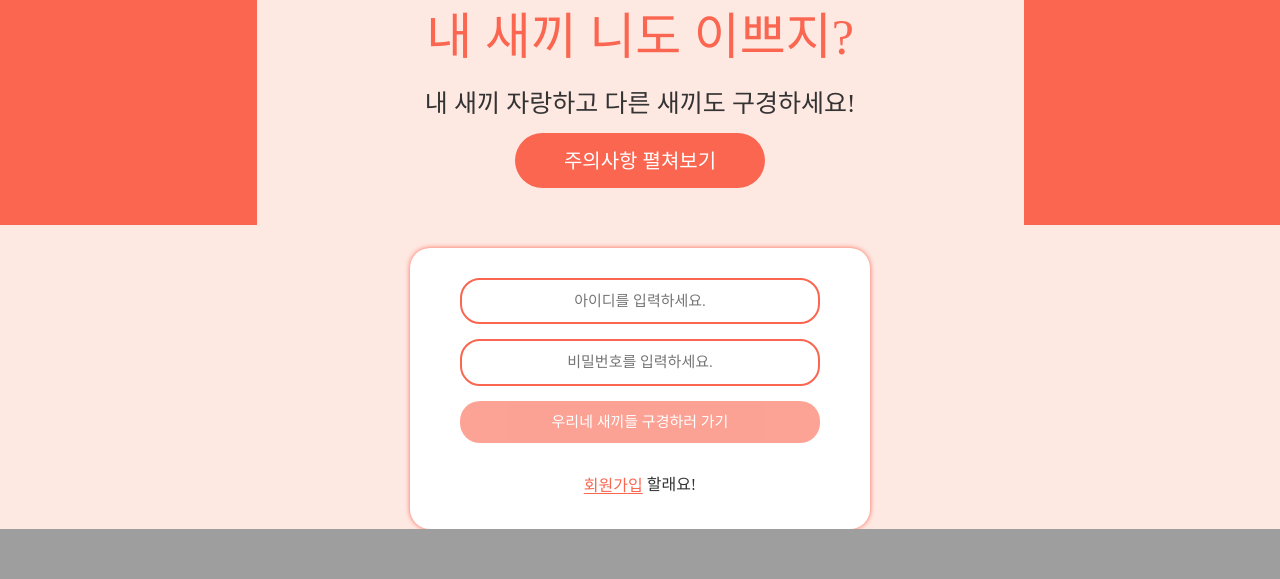
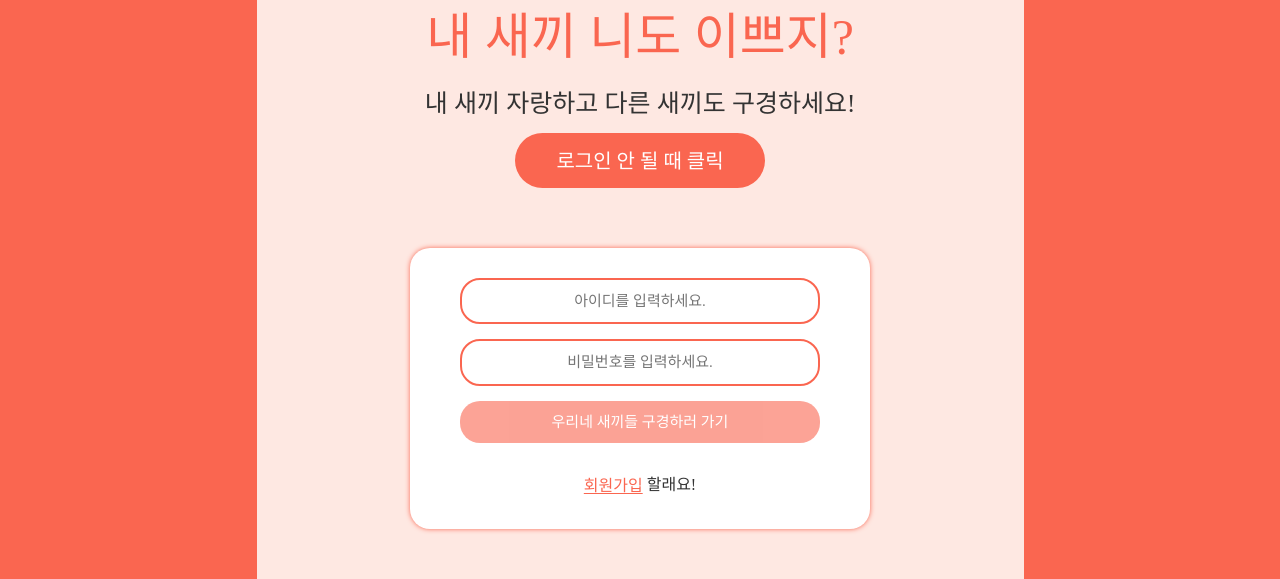
Before and after one commit to easyh321/SWC_ET-s, a Flask app: page / in a window 1280 px wide. Shown: the part 575-1154 px from the top of the page. Before the commit the page ends 1104 px from the top, so only its background shows below. Run offline with Flask 2, Linux system fonts and the light colour scheme; some web fonts are replaced.

Commit message:
로그인 문제 문구 수정

```diff
--- a/total/templates/index.html
+++ b/total/templates/index.html
@@ -57,7 +57,7 @@
 
         .main {
             width: 100vw;
-            height: 100vh;
+            height: auto;
             background-color: #fa6650;
             margin-left: auto;
             margin-right: auto;
@@ -72,7 +72,7 @@
         .main .main-page {
             max-width: 767px;
             width: 100%;
-            height: 100vh;
+            height: 100%;
             text-align: center;
             background: #FEE8E2;
         }
@@ -107,6 +107,13 @@
             font-size: 25px;
         }
 
+        .more {
+            display: flex;
+            flex-direction: column;
+            align-items: center;
+            justify-content: center;
+        }
+
         .more > button {
             background-color: #FA6650;
             color: white;
@@ -128,15 +135,14 @@
         }
 
         #post-box {
-            margin-bottom: 50px;
+            margin-bottom: 10px;
             display: none;
         }
 
         #post-box p {
-            text-align: center;
-            font-size: 20px;
+            font-size: 15px;
 
-            margin-bottom: 30px;
+            margin-bottom: 20px;
         }
 
         #post-box ol {
@@ -306,18 +312,16 @@
                 <p class="sub-tit">내 새끼 자랑하고 다른 새끼도 구경하세요!</p>
                 <div class="more">
                     <button onclick="open_box()" type="button">
-                        <span>주의사항 펼쳐보기</span>
+                        <span>로그인 안 될 때 클릭</span>
                     </button>
                     <div id="post-box" class="mypost">
-                        <p>등록 시 주의사항</p>
-                        <ol>
-                            <li>내 새끼가 아닌 남의 새끼 사진을 업로드한 경우 발생할 문제에 대해서는 책임지지 않습니다. 반드시 내 새끼만 업로드 해 주세요.</li>
-                            <li>정방형에 가까운 비율의 사진 또는 사진의 가운데에 내 새끼가 위치하고 있는 사진을 업로드 하시는 것을 추천드립니다. 이외에는 예쁜 내 새끼 사진이 잘려 나올
-                                수
-                                있습니다.
-                            </li>
-                            <li>현재 등록한 내 새끼 삭제 기능이 구현되어 있지 않습니다. 신중하게 등록을 부탁 드립니다.</li>
-                        </ol>
+                        <p>[긴급 공지] 현재 success와 fail 값이 뜨고 로그인이 되지 않는 현상이 발생하고 있습니다. 해당 문제를 수정하고 있으니 조금만 기다려주세요. 그동안 메인 페이지에 접속하실 수 있도록 임시로 대안을 준비해 놓았습니다. 만약 로그인이 되지 않는다면 다음의
+                            절차를 따라해주세요.</p>
+                        <li>웹 환경에서 로그인 시</li>
+                        <p>그대로 뒤로 가기를 누르시면 팝업창과 함께 메인 페이지로 접속됩니다.</p>
+                        <li>모바일 환경에서 로그인 시</li>
+                        <p>현재 창을 끄시고 새 창에서 niseki/main으로 접속하시면 됩니다.</p>
+                        <p>위의 대처 방법을 따라 해도 로그인이 되지 않을 시에는 개발팀(slack: 노경택 양성민 이지현 조혜린)에게 메시지 보내주세요.</p>
                     </div>
                 </div>
             </div>
```
